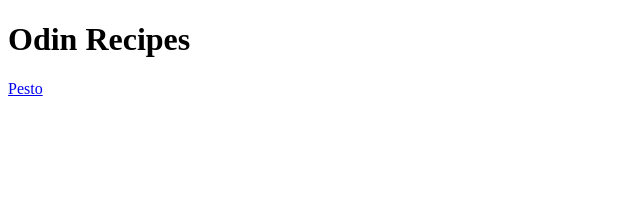
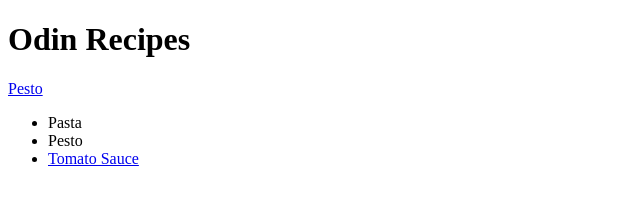
Before and after one commit to nastassia-martin/odin-recipes, a plain HTML site: page index.html in a window 1280 px wide. Shown: the whole page, without its empty margins (0-640 px from the left). Drawn offline with Linux system fonts and the light colour scheme.

Commit message:
add links to recipes

```diff
--- a/index.html
+++ b/index.html
@@ -9,5 +9,11 @@
 <body>
     <h1>Odin Recipes</h1>
     <a href="recipes/pesto.html">Pesto</a>
+
+    <ul>
+        <li><a href="recipes/pasta.html"></a> Pasta</li>
+        <li><a href="recipes/pesto.html"></a>Pesto</li>
+        <li><a href="recipes/tomato-sauce.html">Tomato Sauce</a></li>
+    </ul>
 </body>
 </html>
```
